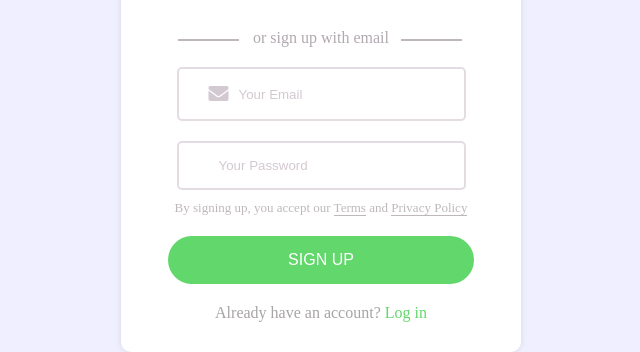
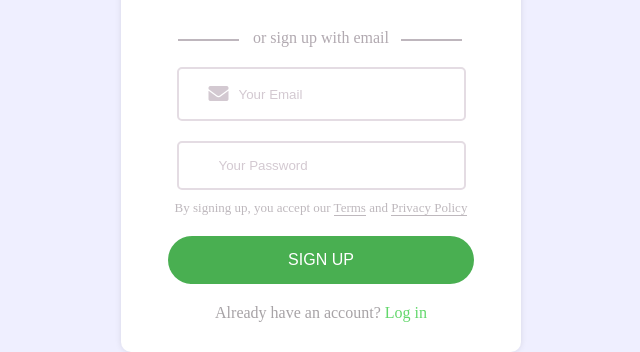
Before and after one commit to ahfateme79/eAds, a plain HTML site: page register.html in a window 1280 px wide. In both pictures the pointer is over the button "SIGN UP". Shown: the part 532-884 px from the top of the page, without its empty margins (319-959 px from the left). Drawn offline with Linux system fonts and the light colour scheme; some icons are missing.

Commit message:
btn hover

```diff
--- a/css/style.css
+++ b/css/style.css
@@ -330,6 +330,10 @@ form input::placeholder , .input i{
     cursor:pointer;
     font-size: 16px;
 }
+.submit-btn button:hover{
+    background-color: #49af51;
+
+}
 .login-link{
     text-align: center;
     color:rgb(167, 163, 166)
```
